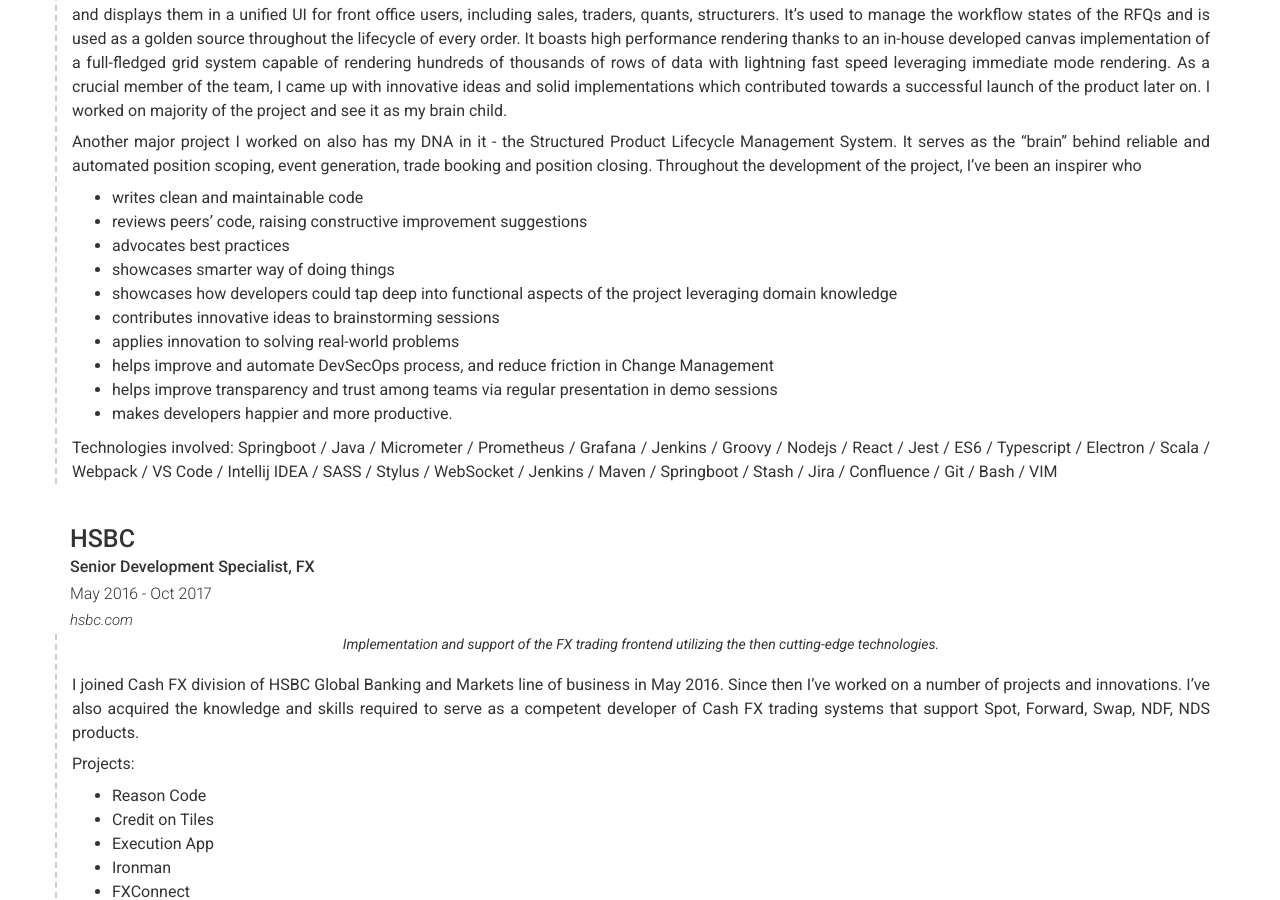
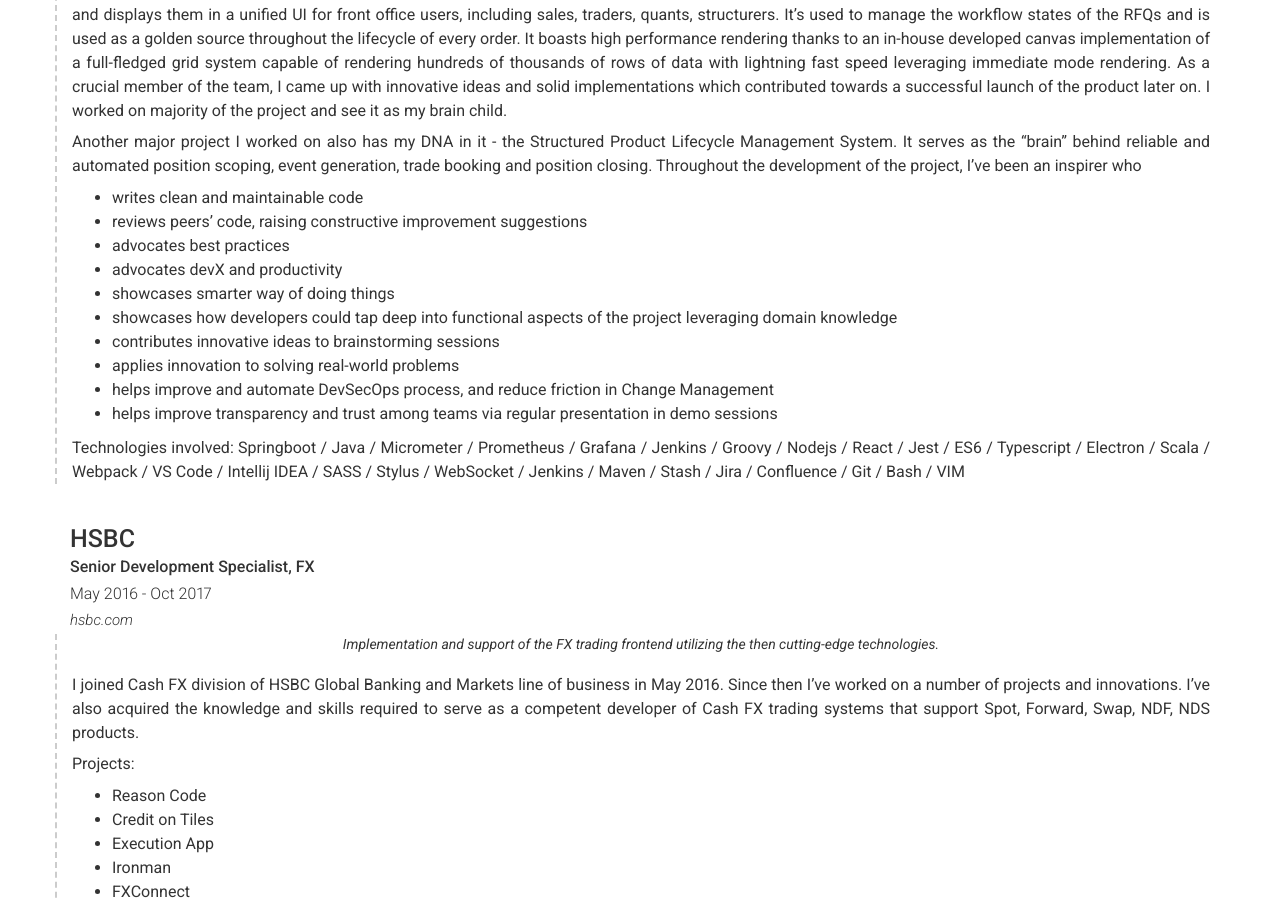
Before and after one commit to will-hk/will-hk.github.io, a Jekyll site: the page built from index.md, in a window 1280 px wide and 900 px high, scrolled down 1181 px. Built offline with Jekyll 4.4.1, drawn with Linux system fonts in a browser that asks for light colours; nearby versions of some CDN libraries.

Commit message:
slight change

```diff
--- a/_config.yml
+++ b/_config.yml
@@ -110,15 +110,15 @@ content:
           - writes clean and maintainable code
           - reviews peers' code, raising constructive improvement suggestions
           - advocates best practices
+          - advocates devX and productivity
           - showcases smarter way of doing things
           - showcases how developers could tap deep into functional aspects of the project leveraging domain knowledge
           - contributes innovative ideas to brainstorming sessions
           - applies innovation to solving real-world problems
           - helps improve and automate DevSecOps process, and reduce friction in Change Management
           - helps improve transparency and trust among teams via regular presentation in demo sessions
-          - makes developers happier and more productive.
 
-          Technologies involved: Springboot / Java / Micrometer / Prometheus / Grafana / Jenkins / Groovy / Nodejs / React / Jest / ES6 / Typescript / Electron / Scala / Webpack / VS Code / Intellij IDEA / SASS / Stylus / WebSocket / Jenkins / Maven / Springboot / Stash / Jira / Confluence / Git / Bash / VIM
+          Technologies involved: Springboot / Java / Micrometer / Prometheus / Grafana / Jenkins / Groovy / Nodejs / React / Jest / ES6 / Typescript / Electron / Scala / Webpack / VS Code / Intellij IDEA / SASS / Stylus / WebSocket / Jenkins / Maven / Stash / Jira / Confluence / Git / Bash / VIM
 
       - layout: top
         title: HSBC
```
